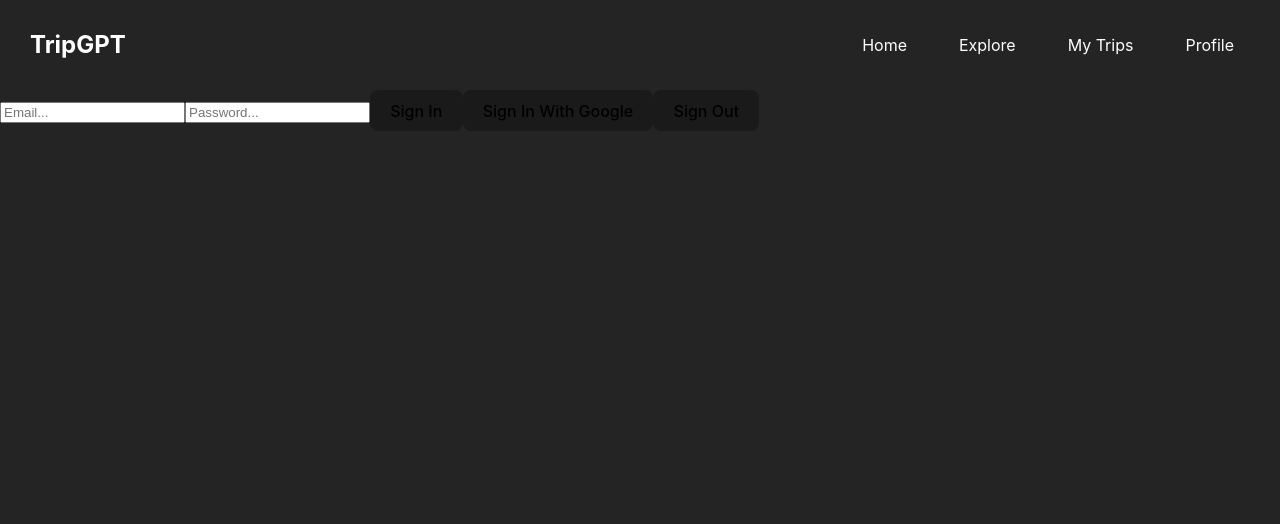
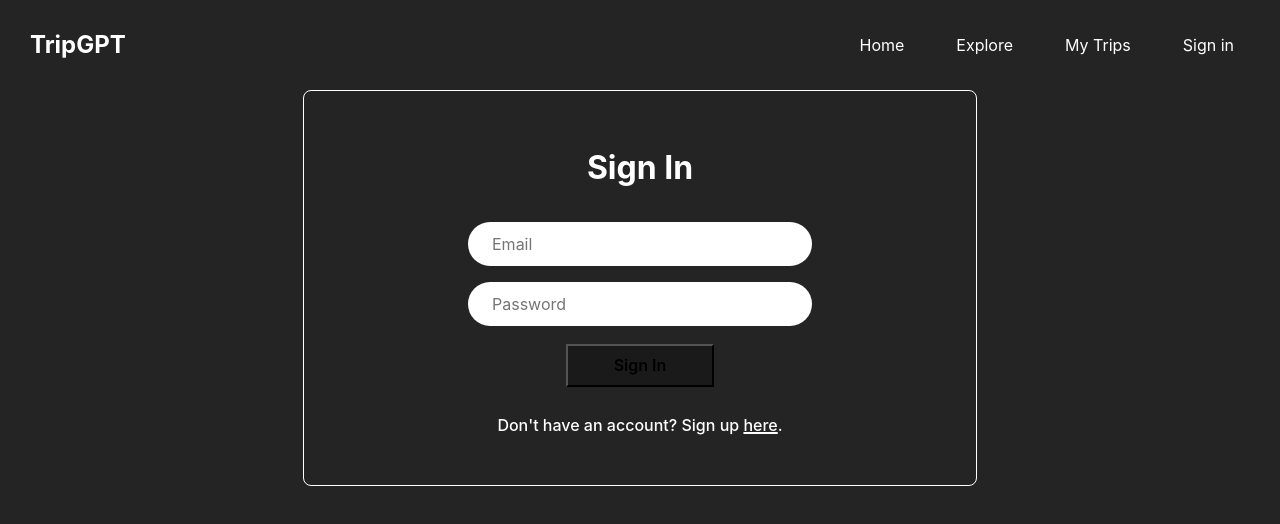
Before and after one commit to chenxu20/TripGPT, a React (Vite) app: page /signin in a window 1280 px wide. Shown: the top 524 px of the page. Built offline with nearby package versions, Linux system fonts and the light colour scheme.

Commit message:
Updated signin/signup feature
Users can register and sign in successfully with correct password.
TODO: Reenter password field for signup, wrong password ui for signin

```diff
--- a/src/App.jsx
+++ b/src/App.jsx
@@ -2,7 +2,8 @@ import React from 'react'
 import Home from './components/Home'
 import Explore from './components/Explore'
 import Trips from './components/Trips'
-import { Auth } from './components/Auth'
+import { SignIn } from './components/user-account/SignIn'
+import { SignUp } from './components/user-account/SignUp'
 import { Route, Routes } from 'react-router-dom'
 import Navbar from './components/Navbar'
 
@@ -14,7 +15,8 @@ export default function App() {
         <Route path="/" element={<Home />}/>
         <Route path="/explore" element={<Explore />}/>
         <Route path="/trips" element={<Trips />}/>
-        <Route path="/signin" element={<Auth />}/>
+        <Route path="/signin" element={<SignIn />}/>
+        <Route path="/signup" element={<SignUp />}/>
       </Routes>
     </div>
   )
--- a/src/components/Navbar.jsx
+++ b/src/components/Navbar.jsx
@@ -11,7 +11,7 @@ const items = [{
     name: "My Trips",
     link: "/trips"
 }, {
-    name: "Profile",
+    name: "Sign in",
     link: "/signin"
 }];
 
--- a/src/components/auth.jsx
+++ /dev/null
@@ -1,56 +0,0 @@
-// import React from 'react'
-// import ReactDOM from 'react-dom/client'
-
-import { useState } from "react";
-import { auth, googleProvider } from "../config/firebase";
-import { createUserWithEmailAndPassword, signInWithPopup, signOut } from "firebase/auth";
-
-export const Auth = () => {
-    const [email, setEmail] = useState("");
-    const [password, setPassword] = useState("");
-
-    console.log(auth?.currentUser?.email);
-
-    const signIn = async () => {
-        try {
-            await createUserWithEmailAndPassword(auth, email, password)
-        } catch (err) {
-            console.error(err);
-        }
-    }
-
-    const signInWithGoogle = async () => {
-        try {
-            await signInWithPopup(auth, googleProvider);
-        } catch (err) {
-            console.error(err);
-        }
-    }
-
-    const logout = async () => {
-        try {
-            await signOut(auth);
-        } catch (err) {
-            console.error(err);
-        }
-    }
-
-    return (
-        <div>
-            <input
-                placeholder="Email..."
-                onChange={ e => setEmail(e.target.value)}
-            />
-            <input
-                placeholder="Password..."
-                type="password"
-                onChange={ e => setPassword(e.target.value)}
-            />
-            <button onClick={signIn}>Sign In</button>
-
-            <button onClick={signInWithGoogle}>Sign In With Google</button>
-
-            <button onClick={logout}>Sign Out</button>
-        </div>
-    )
-}
--- /dev/null
+++ b/src/components/user-account/SignIn.jsx
@@ -0,0 +1,61 @@
+import React from 'react'
+import { useState } from "react";
+import { auth, app, googleProvider } from "../../config/firebase";
+import { signInWithEmailAndPassword, signInWithPopup, signOut } from "firebase/auth";
+import "./style.css"
+import { useNavigate } from 'react-router-dom';
+
+export const SignIn = () => {
+    const [email, setEmail] = useState("");
+    const [password, setPassword] = useState("");
+    const navigate = useNavigate('');
+
+    // console.log(auth?.currentUser?.email);
+
+    const signIn = (e) => {
+        e.preventDefault();
+        signInWithEmailAndPassword(auth, email, password)
+        .then(userCredential => {
+            console.log(userCredential);
+            navigate("/");
+        })
+        .catch(error => console.log(error));
+    }
+
+    const signInWithGoogle = async () => {
+        try {
+            await signInWithPopup(auth, googleProvider);
+        } catch (err) {
+            console.error(err);
+        }
+    }
+
+    return (
+        <div className='wrapper'>
+            <h1>Sign In</h1>
+            <form onSubmit={signIn}>
+                <input
+                    type="email" placeholder="Email" onChange={e => setEmail(e.target.value)}>
+                </input>
+                <input
+                    type="password" placeholder="Password" onChange={e => setPassword(e.target.value)}>
+                </input>
+                <button type="submit" className='submit-button'>Sign In</button>
+            </form>
+            <p>Don't have an account? Sign up <a href="/signup">here</a>.</p>
+        </div>
+    );
+/*
+    TO DO: Sign in with Google, and Sign Out feature
+
+    <button onClick={signInWithGoogle}>Sign In With Google</button>
+    const logout = async () => {
+        try {
+            await signOut(auth);
+        } catch (err) {
+            console.error(err);
+        }
+    }
+    <button onClick={logout}>Sign Out</button>
+*/
+}
--- /dev/null
+++ b/src/components/user-account/SignUp.jsx
@@ -0,0 +1,40 @@
+import React from 'react'
+import { useState } from "react";
+import { auth, app, googleProvider } from "../../config/firebase";
+import { createUserWithEmailAndPassword, signInWithPopup, signOut } from "firebase/auth";
+import "./style.css"
+import { useNavigate } from 'react-router-dom';
+
+export const SignUp = () => {
+    const [email, setEmail] = useState("");
+    const [password, setPassword] = useState("");
+    const navigate = useNavigate("");
+
+    // console.log(auth?.currentUser?.email);
+
+    const signUp = (e) => {
+        e.preventDefault();
+        createUserWithEmailAndPassword(auth, email, password)
+        .then(userCredential => {
+            console.log(userCredential);
+            navigate("/signin");
+        })
+        .catch(error => console.log(error));
+    }
+
+    return (
+        <div className='wrapper'>
+            <h1>Sign Up</h1>
+            <form onSubmit={signUp}>
+                <input
+                    type="email" placeholder="Email" onChange={e => setEmail(e.target.value)}>
+                </input>
+                <input
+                    type="password" placeholder="Password" onChange={e => setPassword(e.target.value)}>
+                </input>
+                <button type="submit" className='submit-button'>Sign Up</button>
+            </form>
+            <p>Already a registered user? Sign in <a href="/signin">here</a>.</p>
+        </div>
+    );
+}
--- /dev/null
+++ b/src/components/user-account/style.css
@@ -0,0 +1,59 @@
+.wrapper {
+    display: flex;
+    flex-direction: column;
+    justify-content: center;
+    align-items: center;
+    max-width: 38rem;
+    padding: 2rem;
+    margin: auto;
+    border: 1px solid #ffffff;
+    border-radius: 0.5rem;
+}
+
+.wrapper form {
+    display: flex;
+    flex-direction: column;
+    align-items: center;
+}
+
+.wrapper input {
+    width: 100%;
+    font-size: 1rem;
+    font-family: inherit;
+    font-weight: 400;
+    padding: 0.75rem 1.5rem;
+    border: none;
+    outline: none;
+    border-radius: 1.5rem;
+    margin: 0.5rem 0;
+}
+
+.submit-button {
+    font-size: 1rem;
+    font-family: inherit;
+    font-weight: 600;
+    cursor: pointer;
+    width: 50%;
+    padding: 0.6rem 1.2rem;
+    background: #1a1a1a;
+    transition: border-color 0.25s;
+    margin: 10px 0;
+}
+
+.submit-button:hover {
+    border-color: #646cff;
+    background: #333333;
+}
+
+.wrapper p {
+    font-weight: 500;
+}
+
+.wrapper a {
+    color: inherit;
+    text-decoration-thickness: 2px;
+}
+
+.wrapper a:hover {
+    color: #646cff;
+}
--- a/src/config/firebase.js
+++ b/src/config/firebase.js
@@ -19,7 +19,7 @@ const firebaseConfig = {
 };
 
 // Initialize Firebase
-const app = initializeApp(firebaseConfig);
+export const app = initializeApp(firebaseConfig);
 export const auth = getAuth(app);
 export const googleProvider =  new GoogleAuthProvider();
 export const db = getFirestore(app);
--- a/src/index.css
+++ b/src/index.css
@@ -47,22 +47,3 @@ body {
 .navbar-contents > a:hover {
   border-bottom: 4px solid white;
 }
-
-button {
-  border-radius: 8px;
-  border: 1px solid transparent;
-  padding: 0.6em 1.2em;
-  font-size: 1em;
-  font-weight: 500;
-  font-family: inherit;
-  background-color: #1a1a1a;
-  cursor: pointer;
-  transition: border-color 0.25s;
-}
-button:hover {
-  border-color: #646cff;
-}
-button:focus,
-button:focus-visible {
-  outline: 4px auto -webkit-focus-ring-color;
-}
```
Also changed, not shown: 1 other file (tests, documents, lock files or other folders).
